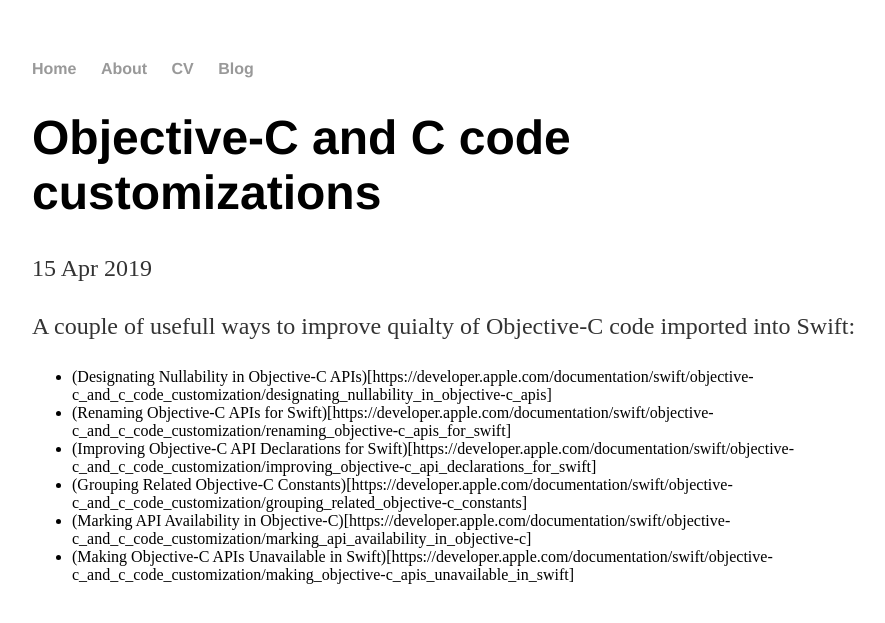
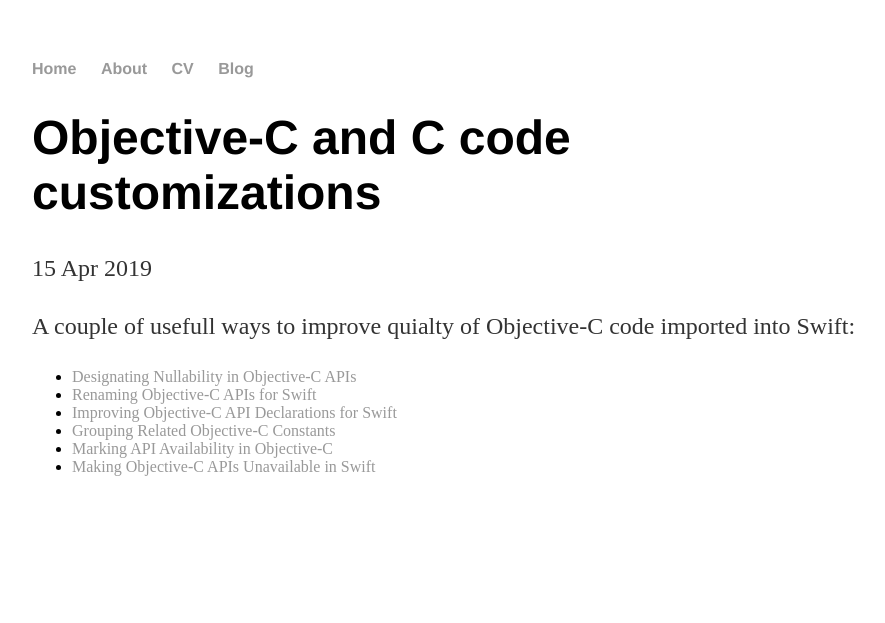
Before and after one commit to NSBaguette/nsbaguette.github.io, a Jekyll site: the page built from _posts/2019-15-04-Objective-C-And-C-Code-Customizations.md, in a window 1280 px wide. Shown: the top 623 px of the page, without its empty margins (160-1045 px from the left). Built offline with Jekyll 4.4.1, drawn with Linux system fonts in a browser that asks for light colours; some of the changed lines change nothing that is shown.

Commit message:
Update links format in objc-swift post

```diff
--- a/_posts/2019-15-04-Objective-C-And-C-Code-Customizations.md
+++ b/_posts/2019-15-04-Objective-C-And-C-Code-Customizations.md
@@ -5,9 +5,9 @@
 ---
 A couple of usefull ways to improve quialty of Objective-C code imported into Swift:
 
-* (Designating Nullability in Objective-C APIs)[https://developer.apple.com/documentation/swift/objective-c_and_c_code_customization/designating_nullability_in_objective-c_apis]
-* (Renaming Objective-C APIs for Swift)[https://developer.apple.com/documentation/swift/objective-c_and_c_code_customization/renaming_objective-c_apis_for_swift]
-* (Improving Objective-C API Declarations for Swift)[https://developer.apple.com/documentation/swift/objective-c_and_c_code_customization/improving_objective-c_api_declarations_for_swift]
-* (Grouping Related Objective-C Constants)[https://developer.apple.com/documentation/swift/objective-c_and_c_code_customization/grouping_related_objective-c_constants]
-* (Marking API Availability in Objective-C)[https://developer.apple.com/documentation/swift/objective-c_and_c_code_customization/marking_api_availability_in_objective-c]
-* (Making Objective-C APIs Unavailable in Swift)[https://developer.apple.com/documentation/swift/objective-c_and_c_code_customization/making_objective-c_apis_unavailable_in_swift]
+* [Designating Nullability in Objective-C APIs](https://developer.apple.com/documentation/swift/objective-c_and_c_code_customization/designating_nullability_in_objective-c_apis)
+* [Renaming Objective-C APIs for Swift](https://developer.apple.com/documentation/swift/objective-c_and_c_code_customization/renaming_objective-c_apis_for_swift)
+* [Improving Objective-C API Declarations for Swift](https://developer.apple.com/documentation/swift/objective-c_and_c_code_customization/improving_objective-c_api_declarations_for_swift)
+* [Grouping Related Objective-C Constants](https://developer.apple.com/documentation/swift/objective-c_and_c_code_customization/grouping_related_objective-c_constants)
+* [Marking API Availability in Objective-C](https://developer.apple.com/documentation/swift/objective-c_and_c_code_customization/marking_api_availability_in_objective-c)
+* [Making Objective-C APIs Unavailable in Swift](https://developer.apple.com/documentation/swift/objective-c_and_c_code_customization/making_objective-c_apis_unavailable_in_swiftr)
```
